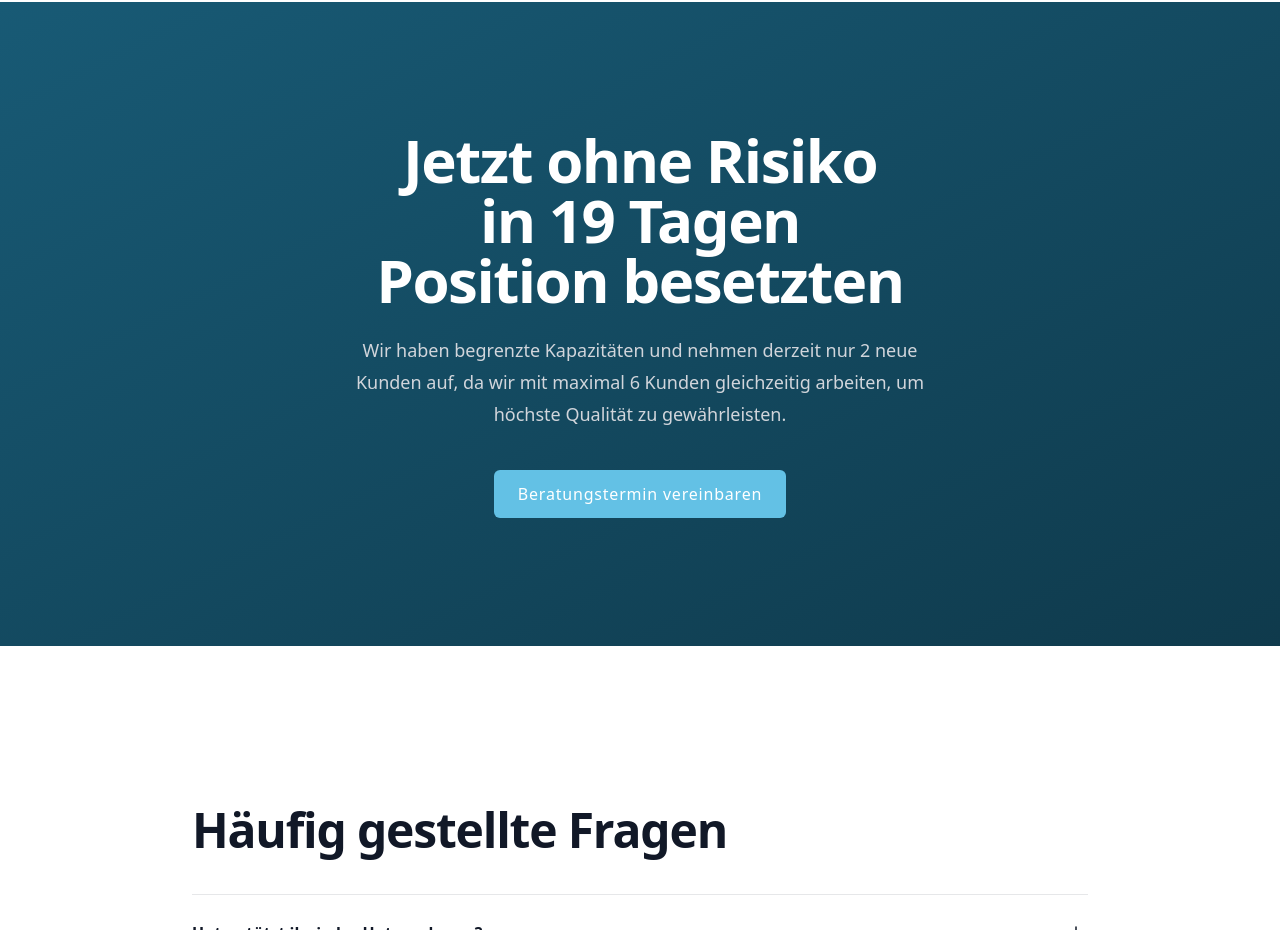
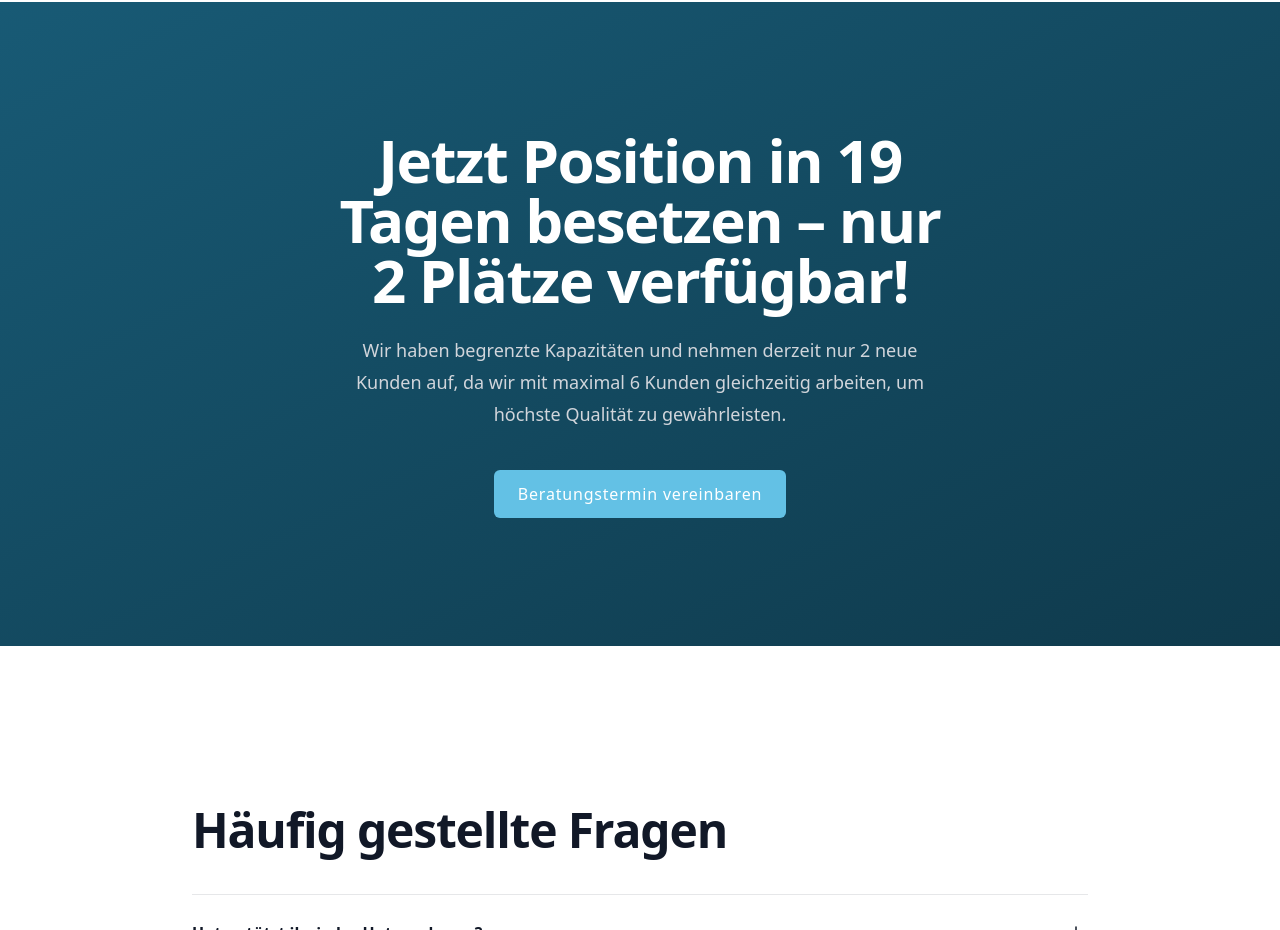
Before and after one commit to MohamedismailTL/talentlinx-website, an Astro site: page / in a window 1280 px wide. Shown: the part 10440-11370 px from the top of the page. Built offline with nearby package versions, Linux system fonts and the light colour scheme; Astro itself is replaced by a stand-in of ours.

Commit message:
Update CTA “cta”

```diff
--- a/content/cta.md
+++ b/content/cta.md
@@ -1,5 +1,5 @@
 ---
-headline: Jetzt ohne Risiko in 19 Tagen Position besetzten
+headline: Jetzt Position in 19 Tagen besetzen – nur 2 Plätze verfügbar!
 subtitle: Wir haben begrenzte Kapazitäten und nehmen derzeit nur 2 neue Kunden
   auf, da wir mit maximal 6 Kunden gleichzeitig arbeiten, um höchste Qualität zu
   gewährleisten.
```
